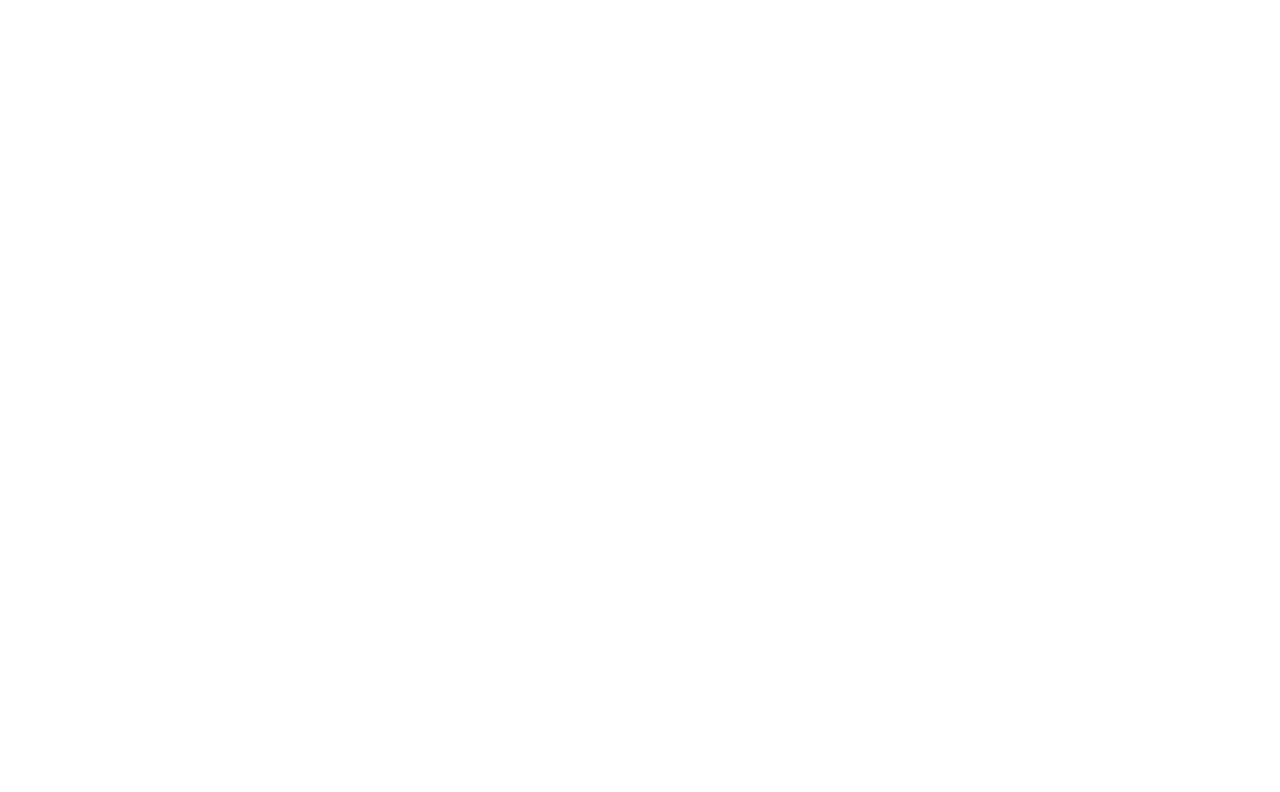
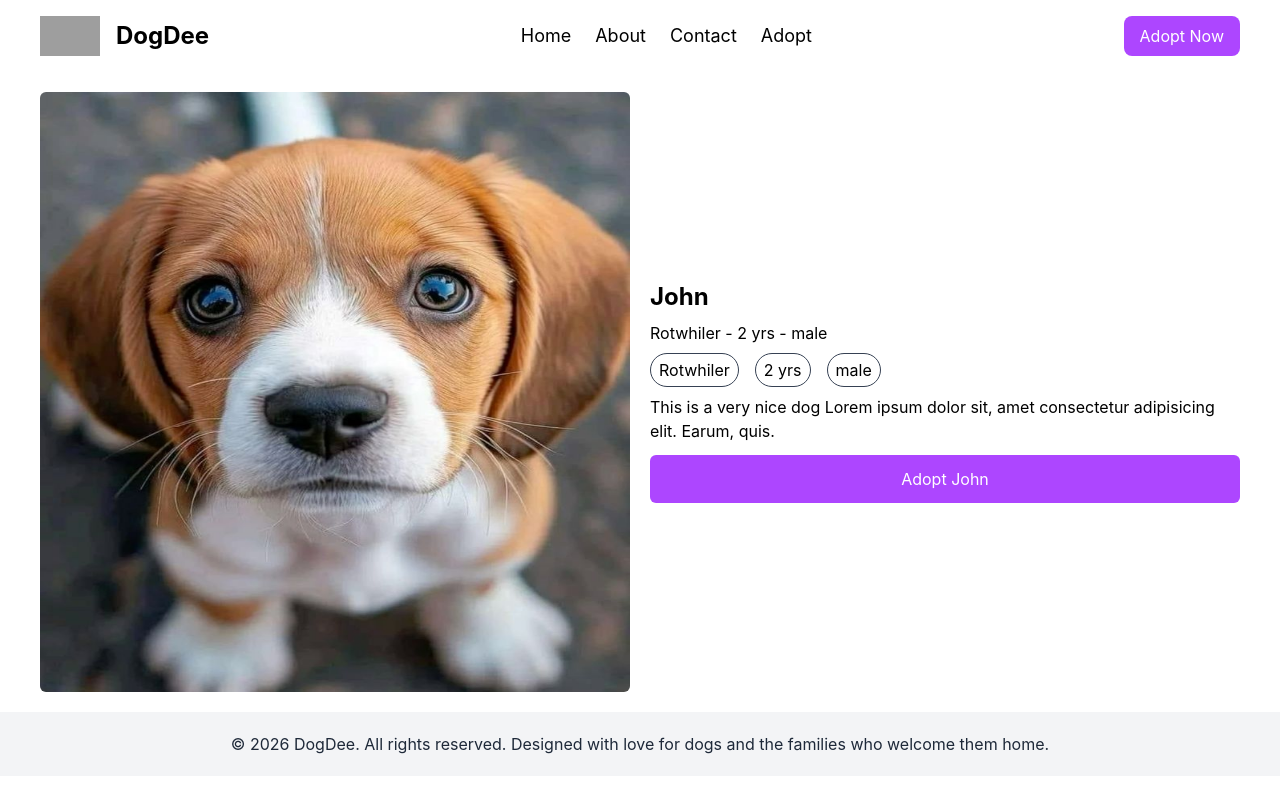
Before and after one commit to chineduoscar/dogdeetwo, a React (Vite) app: page /dog/1 in a window 1280 px wide. Before the commit this address had no page. Shown: the top 792 px of the page. Built offline with nearby package versions, Linux system fonts and the light colour scheme; grey boxes are pictures that could not be loaded.

Commit message:
adding featured dogs page

```diff
--- a/src/App.jsx
+++ b/src/App.jsx
@@ -6,6 +6,7 @@ import Contact from "./pages/Contact";
 import Adopt from "./pages/Adopt";
 import MainLayout from "./layout/MainLayout";
 import AdoptLayout from "./layout/AdoptLayout";
+import SingleDog from "./pages/SingleDog";
 
 const App = () => {
   return (
@@ -15,6 +16,7 @@ const App = () => {
           <Route path="/" element={<Home />} />
           <Route path="/about" element={<About />} />
           <Route path="/contact" element={<Contact />} />
+          <Route path="/dog/:id" element={<SingleDog />} />
         </Route>
 
         <Route element={<AdoptLayout />}>
--- a/src/components/Home/FeaturedDogs.jsx
+++ b/src/components/Home/FeaturedDogs.jsx
@@ -1,4 +1,3 @@
-import dog from "../../assets/heroImage.jpg";
 import axios from "axios";
 import { useState, useEffect } from "react";
 
@@ -30,22 +29,28 @@ const FeaturedDogs = () => {
           </p>
         </div>
 
+        {dogs.length == 0 && <p className="text-center mt-5">loading ...</p>}
+
         <div className="mt-5 grid grid-cols-1 md:grid-cols-3 gap-6 items-center">
-          <div className="rounded-lg overflow-hidden shadow-md">
+          {dogs.slice(0, 6).map((dog) => (
+            <div key={dog.id} className="rounded-lg overflow-hidden shadow-md">
               <img
-              src={dog}
-              alt="dog"
+                src={dog.image}
+                alt={dog.name}
                 className="h-80 w-full hover:scale-105 transition-all duration-75"
               />
 
               <div className="py-6 px-4 flex flex-col gap-2">
-              <h1 className="text-xl font-bold">Buddy</h1>
-              <p className="text-lg">Golden Retriever - 2 yrs</p>
+                <h1 className="text-xl font-bold">{dog.name}</h1>
+                <p className="text-lg">
+                  {dog.breed} - {dog.age}
+                </p>
                 <button className="text-white bg-purple-500 rounded-md w-full py-3 px-4">
                   View Profile
                 </button>
               </div>
             </div>
+          ))}
         </div>
       </div>
     </section>
--- /dev/null
+++ b/src/components/importnexport.js
@@ -0,0 +1,7 @@
+const name = "Oscar";
+const age = 16;
+const gender = "male";
+
+export default name; // This is default export
+
+export { age, gender }; // This is named export
--- a/src/pages/About.jsx
+++ b/src/pages/About.jsx
@@ -1,4 +1,20 @@
+import axios from "axios";
+import { useState, useEffect } from "react";
+
 const About = () => {
+  const [jobs, setJob] = useState([]);
+
+  useEffect(() => {
+    const fetchJobs = async () => {
+      const response = await axios.get(
+        "https://countries.dev/countries?fields=name%2Ccapital%2Cflag&full=true&sort=population&limit=10&offset=0",
+      );
+      setJob(response.data);
+    };
+    fetchJobs();
+  }, []);
+
+  console.log(jobs);
   return <div></div>;
 };
 
--- a/src/pages/Home.jsx
+++ b/src/pages/Home.jsx
@@ -1,5 +1,6 @@
 import Hero from "../components/Home/Hero";
 import FeaturedDogs from "../components/Home/FeaturedDogs";
+// import name from "../components/importnexport";
 
 const Home = () => {
   return (
--- /dev/null
+++ b/src/pages/SingleDog.jsx
@@ -0,0 +1,50 @@
+import dog from "../assets/heroImage.jpg";
+import { useParams } from "react-router-dom";
+
+const SingleDog = () => {
+  const params = useParams();
+
+  console.log(params);
+  return (
+    <section className="py-5 px-4">
+      <div className="max-w-300 mx-auto">
+        <div className="flex md:flex-row flex-col items-center justify-between gap-5">
+          <div className="flex-1">
+            <img src={dog} alt="" className="w-full h-150 rounded-md" />
+          </div>
+          <div className="flex-1">
+            <h1 className="text-2xl font-bold mb-2">John</h1>
+            <p>Rotwhiler - 2 yrs - male</p>
+            <div className="flex gap-4 items-center my-2">
+              <p className="rounded-full py-1 px-2 border border-gray-700">
+                Rotwhiler
+              </p>
+              <p className="rounded-full py-1 px-2 border border-gray-700">
+                2 yrs
+              </p>
+              <p className="rounded-full py-1 px-2 border border-gray-700">
+                male
+              </p>
+            </div>
+            <p>
+              This is a very nice dog Lorem ipsum dolor sit, amet consectetur
+              adipisicing elit. Earum, quis.
+            </p>
+
+            <button className="text-white bg-purple-500 rounded-md w-full py-3 px-4 mt-3">
+              Adopt John
+            </button>
+          </div>
+        </div>
+      </div>
+    </section>
+  );
+};
+
+export default SingleDog;
+// name
+// breed - 2yrs male
+// breed age gender
+// descritpioin
+
+// adopt name
```
Lines whose indentation alone changed are shown as unchanged.
